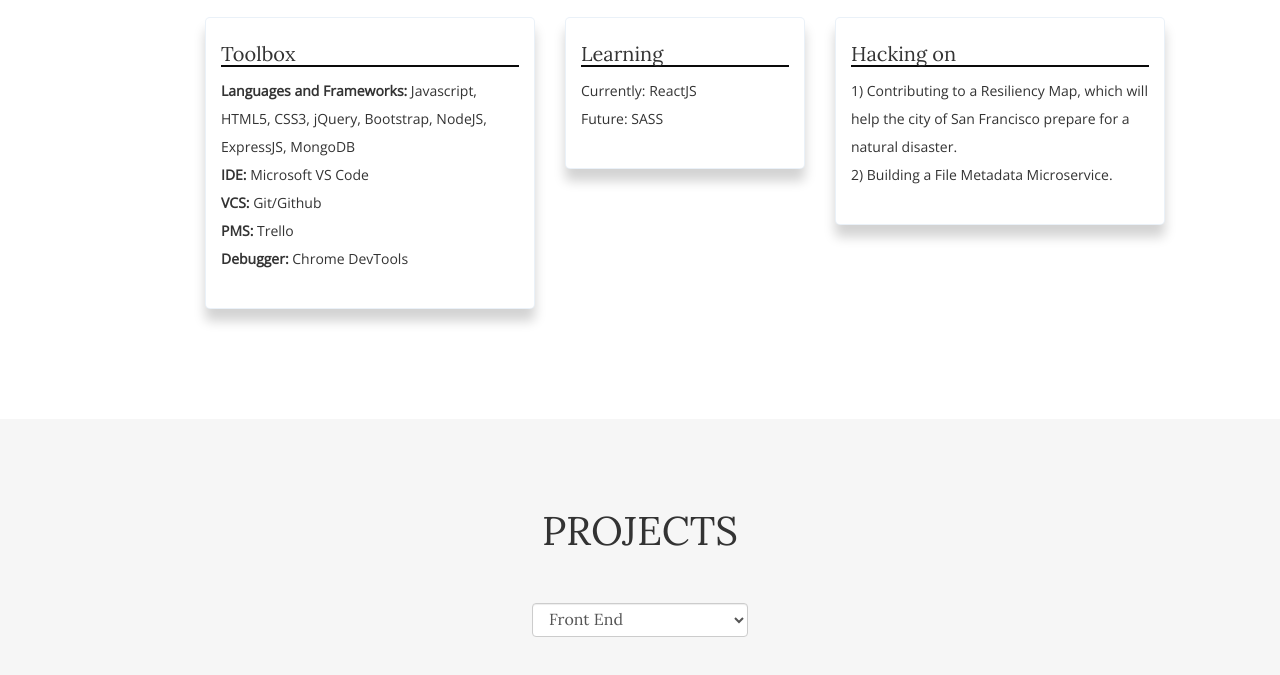
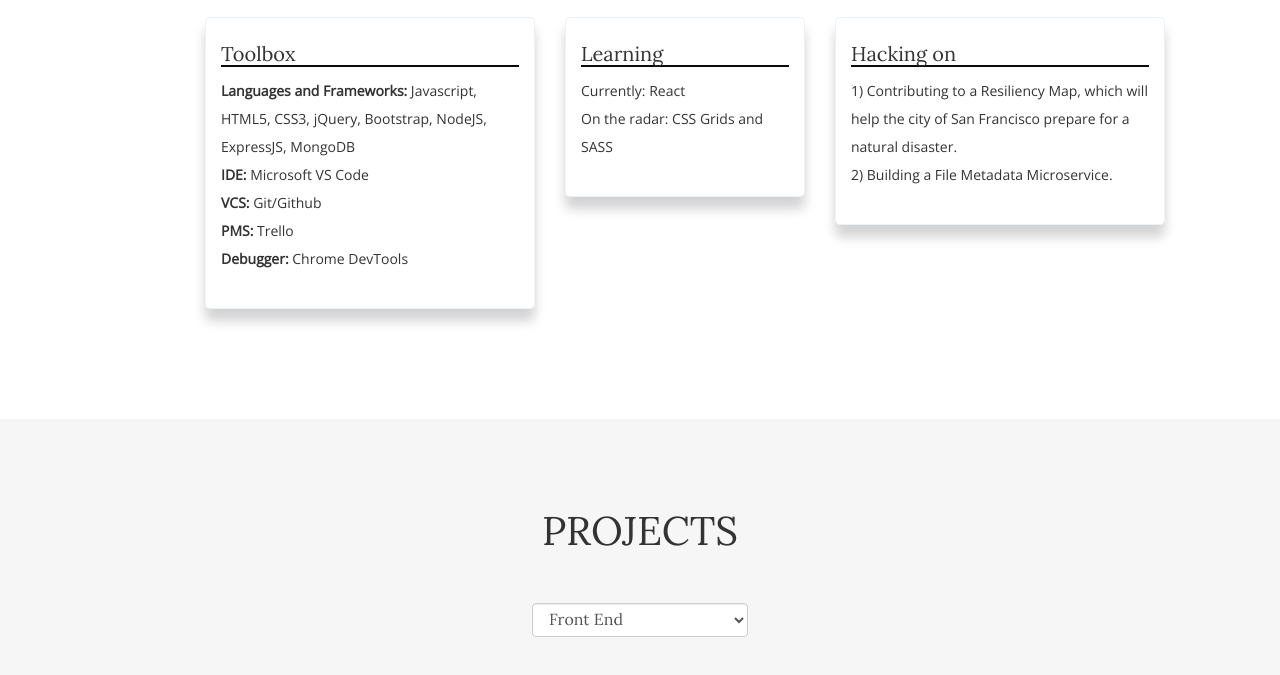
Before and after one commit to apes22/portfolio-v1, a plain HTML site: page index.html in a window 1280 px wide. Shown: the part 1677-2352 px from the top of the page. Drawn offline with nearby package versions, Linux system fonts and the light colour scheme.

Commit message:
Update about me content

```diff
--- a/index.html
+++ b/index.html
@@ -119,8 +119,8 @@
           </div>
           <div class="col-md-3 col-sm-4  col-xs-6 ">
            <div class="box"><h5>Learning</h5>
-            <p>Currently: ReactJS
-               <br> Future: SASS
+            <p>Currently: React
+               <br> On the radar: CSS Grids and SASS
             </p>
          </div>
          </div>
```
